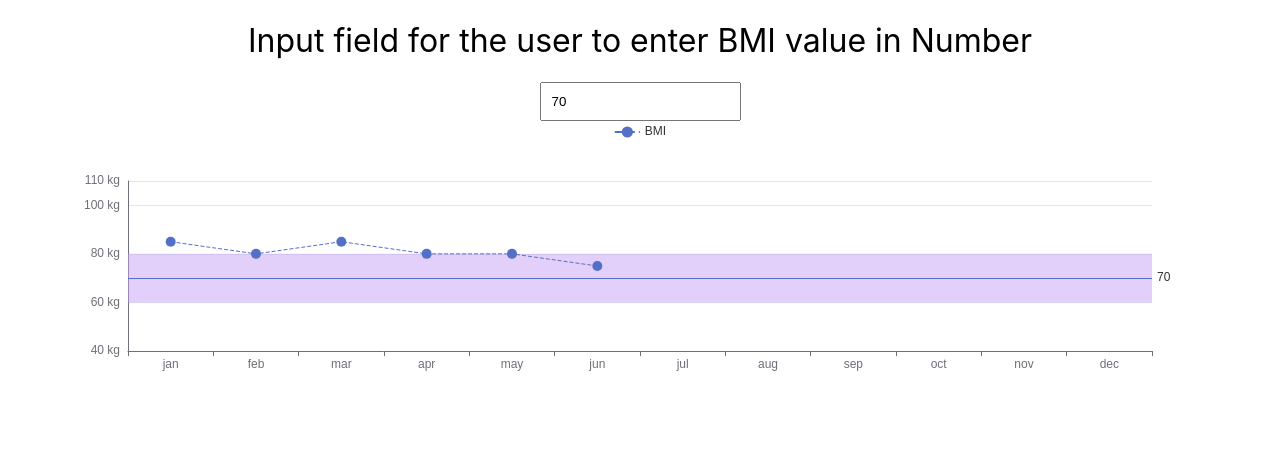
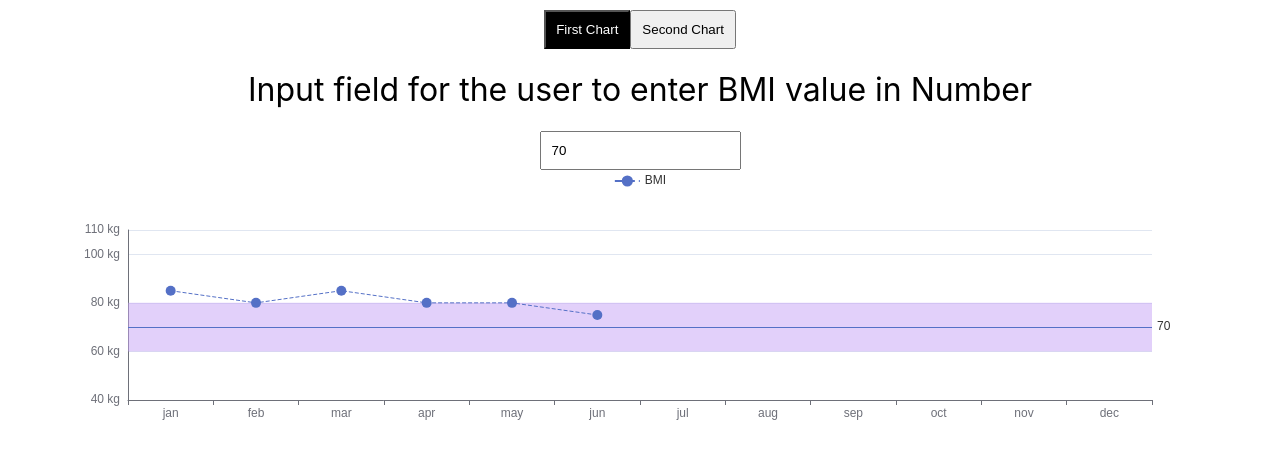
Before and after one commit to UnbeatableGoku/react-components, a React (Create React App) app: page / in a window 1280 px wide. Shown: the top 458 px of the page. Built offline with nearby package versions, Linux system fonts and the light colour scheme.

Commit message:
another chart

```diff
--- a/src/App.js
+++ b/src/App.js
@@ -1,10 +1,10 @@
 import './App.css';
-import Chart from './components/Chart';
+import ChartPage from './pages/ChartPage';
 
 function App() {
   return (
     <div>
-      <Chart />
+      <ChartPage />
     </div>
   );
 }
--- /dev/null
+++ b/src/components/BarChart.jsx
@@ -0,0 +1,178 @@
+import ReactEcharts from 'echarts-for-react';
+import { graphic } from 'echarts/dist/echarts.js';
+
+/**
+ *  Bar type chart which also shows the range and acooriding to it the bar color will change
+ * @returns  {jsx element}
+ *
+ * reference link for echarts:
+ * https://echarts.apache.org/handbook/en/get-started
+ *
+ */
+
+const BarChart = () => {
+  //options for chart configuration
+
+  const option = {
+    //represent the x axis
+    xAxis: {
+      type: 'category',
+      data: ['Mon', 'Tue', 'Wed', 'Thu', 'Fri', 'Sat', 'Sun'],
+      axisLine: {
+        lineStyle: {
+          width: 1,
+        },
+      },
+    },
+
+    //represent the y axis
+    yAxis: {
+      type: 'value',
+      splitLine: {
+        lineStyle: {
+          color: 'rgba(0,0,0,0.1)',
+        },
+      },
+    },
+
+    //this is clickable so that you can filter out which bar is you want to show
+    visualMap: {
+      //shows which data colors represents in bar at the bottom of graph
+      show: true,
+      symbol: 'circle',
+      bottom: 0,
+      left: '30%',
+      orient: 'horizontal',
+      itemSymbol: 'circle',
+
+      //to change color of bars according to given data
+      pieces: [
+        //define the range
+        //gt:greater than
+        //lte:less than or equal to
+
+        {
+          gt: 0,
+          lte: 4,
+          label: 'normal',
+          //define two different color for gradient effect
+          color: new graphic.LinearGradient(0, 0, 0, 1, [
+            {
+              offset: 0,
+              color: 'rgb(9, 187, 30)',
+            },
+            {
+              offset: 1,
+              color: 'rgb(191, 242, 198)',
+            },
+          ]),
+        },
+        {
+          gt: 4,
+          lte: 8,
+          label: 'pre-diabetic',
+          color: new graphic.LinearGradient(0, 0, 0, 1, [
+            {
+              offset: 0,
+              color: 'rgb(234, 232, 24)',
+            },
+            {
+              offset: 1,
+              color: 'rgb(247, 247, 189)',
+            },
+          ]),
+        },
+        {
+          gt: 8,
+          lte: 10,
+          label: 'diabetic',
+          color: new graphic.LinearGradient(0, 0, 0, 1, [
+            {
+              offset: 0,
+              color: 'rgb(244, 138, 39)',
+            },
+            {
+              offset: 1,
+              color: 'rgb(244, 214, 185)',
+            },
+          ]),
+        },
+        {
+          gt: 10,
+          label: 'high-diabetic',
+          color: new graphic.LinearGradient(0, 0, 0, 1, [
+            {
+              offset: 0,
+              color: 'rgb(249,11, 11)',
+            },
+            {
+              offset: 1,
+              color: 'rgb(255, 193, 193)',
+            },
+          ]),
+        },
+      ],
+    },
+
+    //the data of the graph will be defined in the series
+    series: [
+      {
+        data: [11, 9, 5, 4, 3, 2, 1],
+        type: 'bar',
+        //z-index so that the mark line can be behind of the bar
+        zlevel: 100,
+        markLine: {
+          label: {
+            //show true will be give you the value of that markline
+            show: false,
+          },
+          symbol: 'none',
+
+          //data of markline
+          data: [
+            {
+              name: 'normal',
+              yAxis: `4`,
+              lineStyle: {
+                type: 'solid',
+                color: 'green',
+              },
+            },
+            {
+              name: 'pre-diabetic',
+              yAxis: `8`,
+              lineStyle: {
+                type: 'solid',
+                color: 'yellow',
+              },
+            },
+            {
+              name: 'diabetic',
+              yAxis: `10`,
+              lineStyle: {
+                type: 'solid',
+                color: 'orange',
+              },
+            },
+            {
+              name: 'high-diabetic',
+              yAxis: `12`,
+              lineStyle: {
+                type: 'solid',
+                color: 'red',
+              },
+            },
+          ],
+        },
+      },
+    ],
+  };
+
+  return (
+    <div style={{ width: '60%', marginInline: 'auto' }}>
+      <ReactEcharts option={option} />
+    </div>
+  );
+};
+
+export default BarChart;
--- /dev/null
+++ b/src/pages/ChartPage.jsx
@@ -0,0 +1,36 @@
+import React, { useState } from 'react';
+import BarChart from '../components/BarChart';
+import Chart from '../components/Chart';
+
+const ChartPage = () => {
+  const [toggelChart, setToggleChart] = useState(true);
+  return (
+    <>
+      <div style={{ textAlign: 'center', marginTop: '10px' }}>
+        <button
+          onClick={() => setToggleChart(true)}
+          style={
+            toggelChart
+              ? { backgroundColor: 'black', color: 'white', padding: '10px' }
+              : { padding: '10px' }
+          }
+        >
+          First Chart
+        </button>
+        <button
+          style={
+            toggelChart
+              ? { padding: '10px' }
+              : { backgroundColor: 'black', color: 'white', padding: '10px' }
+          }
+          onClick={() => setToggleChart(false)}
+        >
+          Second Chart
+        </button>
+      </div>
+      {toggelChart ? <Chart /> : <BarChart />}
+    </>
+  );
+};
+
+export default ChartPage;
```
